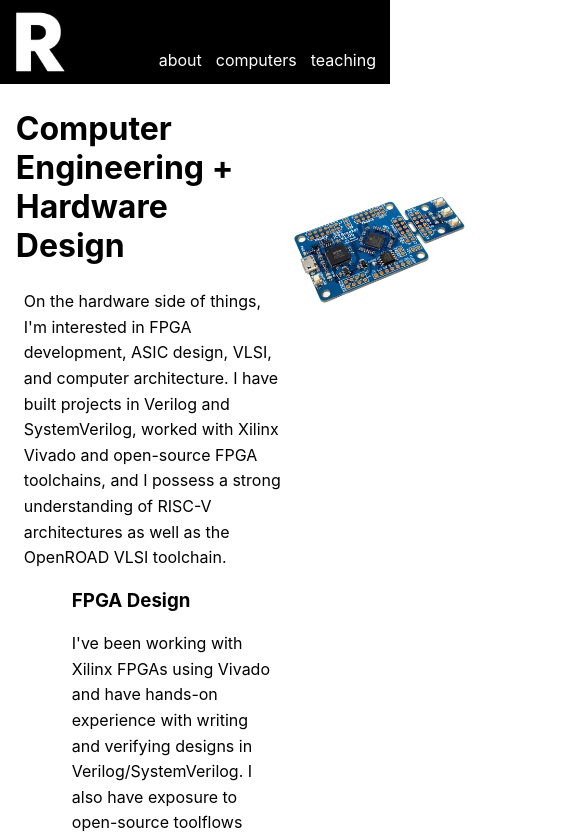
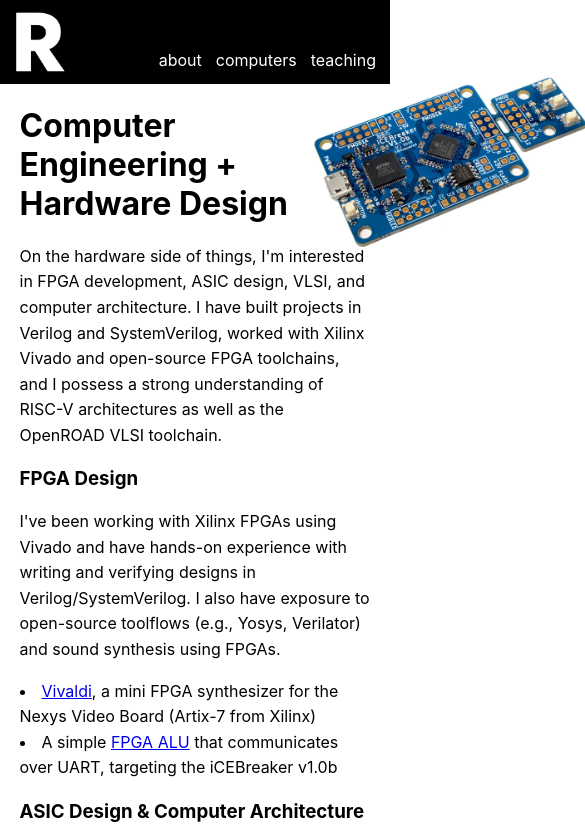
Before and after one commit to rphlhuang/rphlhuang.github.io, a React (Create React App) app: page /computers in a window 390 px wide. Shown: the top 839 px of the page, 585 px wide, since content can reach past the window. Built offline with nearby package versions, Linux system fonts and the light colour scheme.

Commit message:
Make mobile more bearable

```diff
--- a/src/About.js
+++ b/src/About.js
@@ -18,7 +18,7 @@ function About() {
                     <h1 className="name">Raphael Huang</h1>
                 </div>
                 <div className="right-col right-col-title">
-                    <i><b className="title">Computer Engineering Undergrad at UC Santa Cruz</b></i>
+                    <i><b className="title">Computer Engineering M.S. at UC Santa Cruz</b></i>
                 </div>
             </div>
 
@@ -30,7 +30,7 @@ function About() {
                     <p className="main-body">
                         Nice to meet you!
                         <br /><br />
-                        I'm a teacher, engineer, and a musician currently in my 4th year pursuing a Computer Engineering B.S. degree and a minor in Electronic Music. I'm expecting to graduate in June 2025.
+                        I'm a teacher, engineer, and a musician pursuing a Master's in Computer Science and Engineering. I'm expecting to graduate in March 2026.
                         On the engineering side, I'm interested in chip design, FPGA/ASIC development, and making hardware design education more accessible for all.
                         On the music side, I like working in recording engineering, sound design, and music production.
                         <br /><br />
--- a/src/Education.css
+++ b/src/Education.css
@@ -132,3 +132,12 @@
 .experience-details li:last-child {
     margin-bottom: 0;
 }
+
+@media (max-width: 600px) {
+    .main-container-edu {
+        max-width: 100vw;
+    }
+    .content-overlay {
+        max-height: 100vh;
+    }
+}
--- a/src/Engineering.css
+++ b/src/Engineering.css
@@ -60,3 +60,42 @@
     list-style-type: disc;
     margin-left: 2rem;
 }
+
+@media (max-width: 600px) {
+  /* reset indents & lists… */
+  .indent-level-1,
+  .indent-level-2,
+  .indent-level-3 { margin-left: 0; }
+  .project-list {
+    margin-left: 0;
+    padding-left: 0;
+    list-style-position: inside;
+  }
+
+  /* make the outer container full width on mobile */
+  .main-container-engi {
+    width: 90vw;
+    padding-left: 5vw;    /* optional: reduce side padding */
+  }
+
+  /* let each collapsible panel fill that width */
+  .collapsible-content {
+    /* fill container width on mobile */
+    width: 100%;
+    box-sizing: border-box;
+  }
+
+  /* headings remain inline‐sized and click‐where‐they‐are */
+  .section-heading {
+    display: inline-block;
+    padding: 0 0 0 0;
+    width: 70vw;
+  }
+
+  /* FPGA image tweak if needed… */
+  .fpga-img {
+    width: 80vw;
+    transform: translate(70vw, -5vh);
+    z-index: -1;
+  }
+}
--- a/src/Engineering.js
+++ b/src/Engineering.js
@@ -75,11 +75,12 @@ function Engineering() {
             </div>
           </div>
         </div>
-
+        <hr />
         <div style={{display: "flex", alignItems: "flex-end"}}>
             <h1 className="section-heading" onClick={() => handleToggleSection("software")}>
-            Software Engineering
-            </h1> <p className="click-me">(expand me!)</p>
+              Software Engineering
+            </h1>
+            <p className="click-me">(expand me!)</p>
         </div>
         <div className={`collapsible-content ${ activeSection === "software" ? "expanded" : ""}`} >
           <div className="indent-level-1">
```
